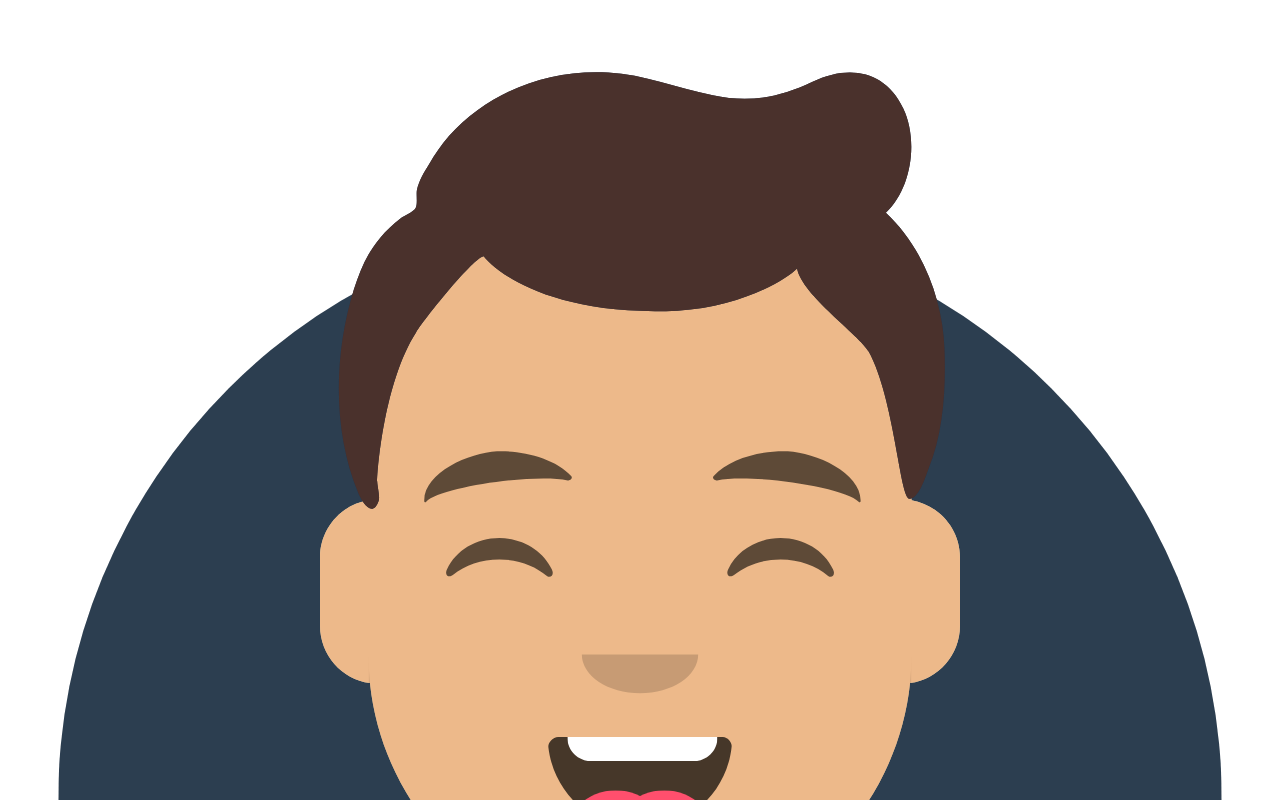
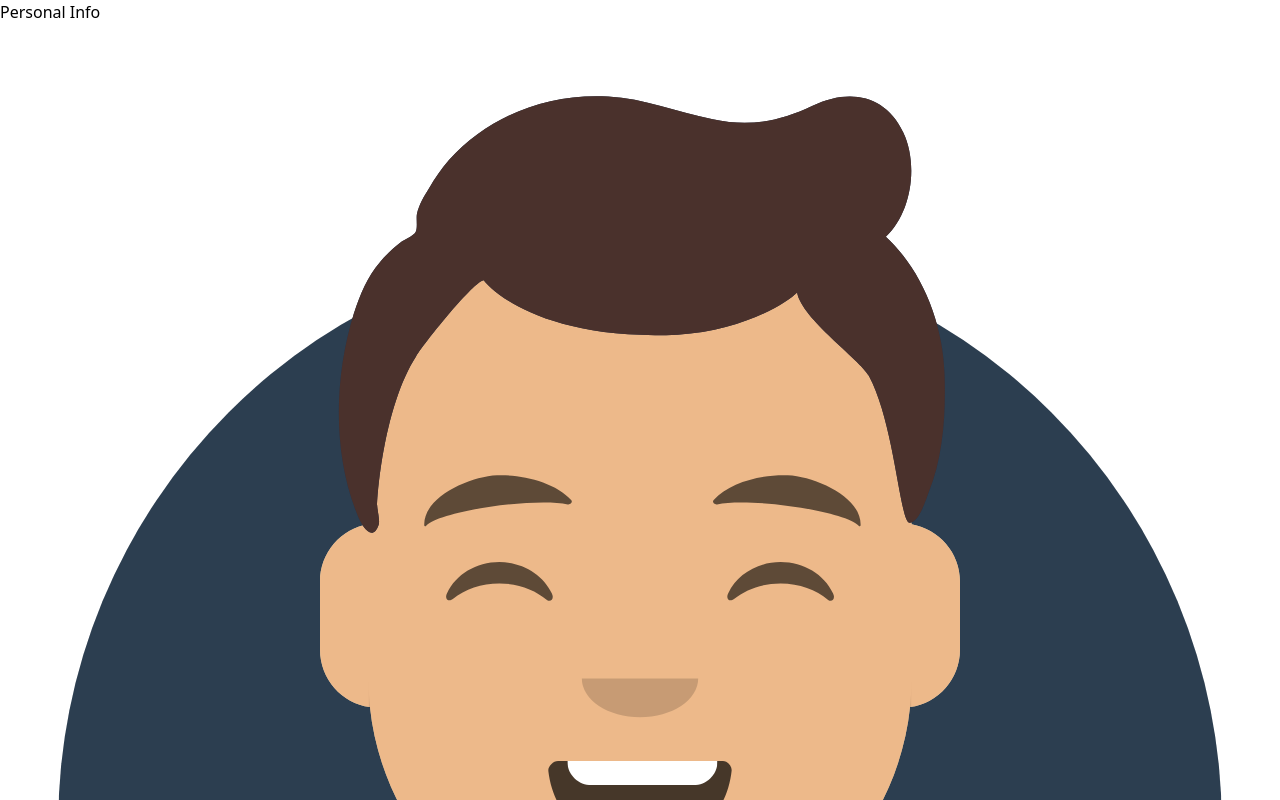
Before and after one commit to Eslam-Mohamed-G/student-portal, a React (Vite) app: page / in a window 1280 px wide. Shown: the top 800 px of the page. Built offline with nearby package versions, Linux system fonts and the light colour scheme.

Commit message:
Displays the path name on the page.

```diff
--- a/src/Components/layout/Layout.jsx
+++ b/src/Components/layout/Layout.jsx
@@ -1,12 +1,30 @@
 import React from 'react';
-import { Outlet } from 'react-router-dom';
+import { Outlet, useLocation } from 'react-router-dom';
 import SideBar from '../1_sidebar/SideBar';
+import { useTranslation } from 'react-i18next';
 
 function Layout() {
+    const location = useLocation();
+    const {t} = useTranslation();
+
+    const getPathName = (path) => {
+        switch (path) {
+            case "/":
+                return t('tabs.personal');
+            case "/timeTable":
+                return t('tabs.courses');
+            case "/result":
+                return t('tabs.tabsResults');
+            default:
+                return t('header');
+        }
+    }
     return (
         <div className='flex items-center h-screen justify-center md:px-10'>
             <div className=''>
-                <div className='bg-[#153e6a] h-20 w-full fixed top-0 rounded-es-3xl rounded-ee-3xl md:hidden' />
+                <div className='bg-[#153e6a] text-white text-lg font-bold h-20 w-full fixed top-0 text-center rounded-es-3xl rounded-ee-3xl md:hidden'>
+                    <p className='mt-6'>{getPathName(location.pathname)}</p>
+                </div>
                 <SideBar />
             </div>
             <div className='flex-1 h-screen m-auto px-4 pt-32'>
```
